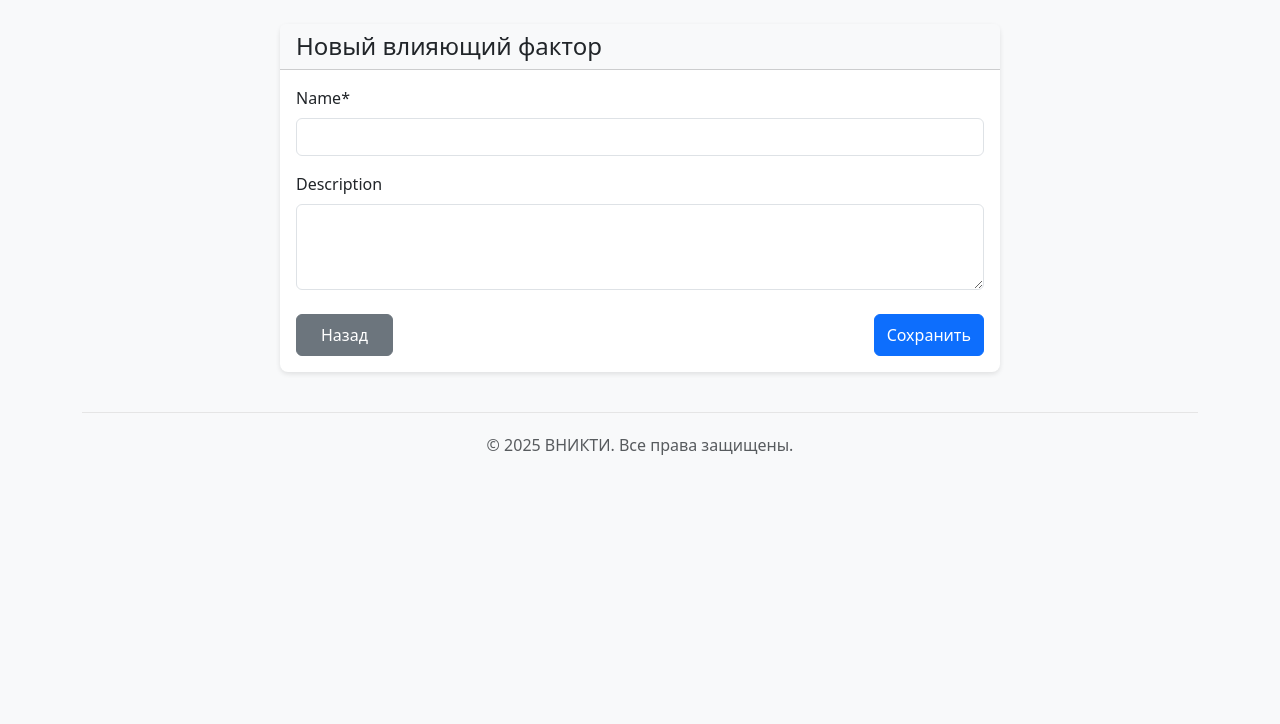
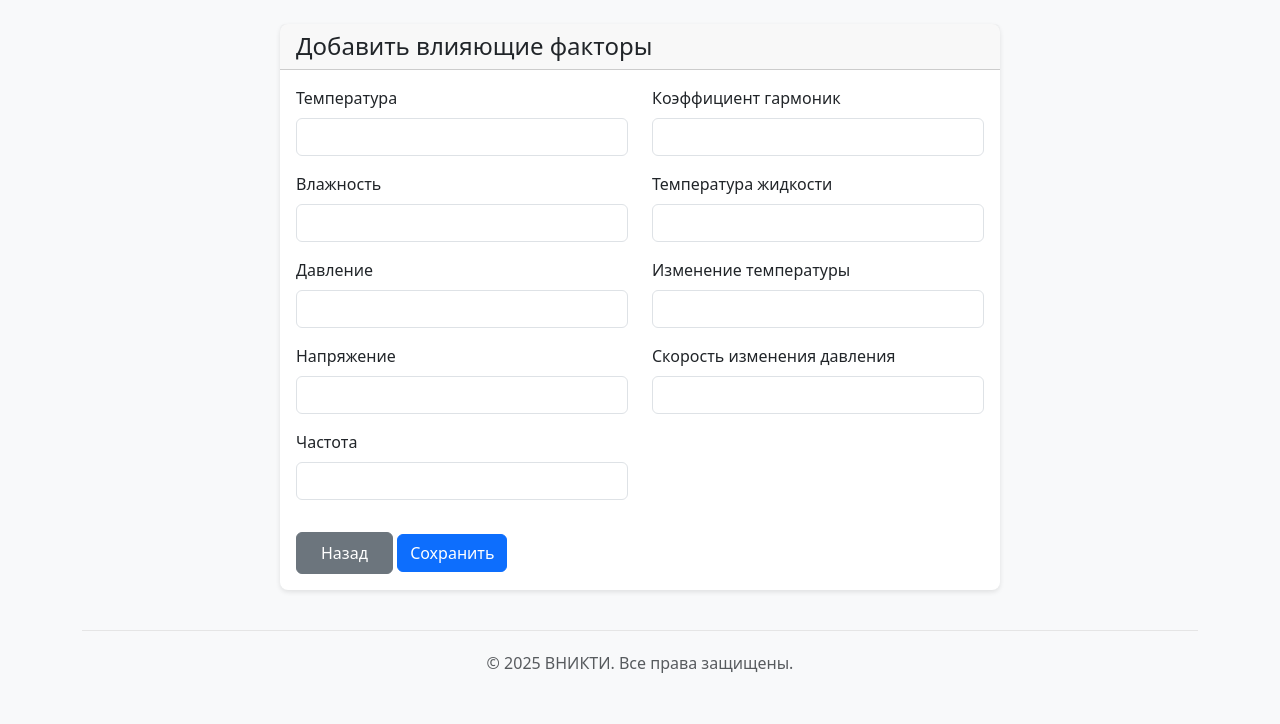
Before and after one commit to Slava-rep/diplomtest, a Django app: page /si/affecting-factors/create/ in a window 1280 px wide. Shown: the part 76-800 px from the top of the page. Run offline with Django 5.2, Linux system fonts and the light colour scheme; the visitor is signed in with stand-in values (Sample User, id 1); parts of the project's set-up code (start-up, migrations or seed data) failed here and were passed over; some libraries are stand-ins or nearby versions.

```diff
--- a/si/admin.py
+++ b/si/admin.py
@@ -27,8 +27,9 @@ class SiVerificationmethodAdmin(admin.ModelAdmin):
 
 @admin.register(SiAffectingfactors)
 class SiAffectingfactorsAdmin(admin.ModelAdmin):
-    list_display = ('name', 'description')
-    search_fields = ('name', 'description')
+    list_display = ('temperature', 'humidity', 'pressure', 'voltage', 'frequency')
+    search_fields = ('temperature', 'humidity', 'pressure', 'voltage', 'frequency')
+    list_filter = ('temperature', 'humidity', 'pressure')
 
 @admin.register(SiReference)
 class SiReferenceAdmin(admin.ModelAdmin):
--- a/si/forms.py
+++ b/si/forms.py
@@ -25,10 +25,38 @@ class SiVerificationmethodForm(forms.ModelForm):
 class SiAffectingfactorsForm(forms.ModelForm):
     class Meta:
         model = SiAffectingfactors
-        fields = ['name', 'description']
+        fields = [
+            'temperature',
+            'humidity',
+            'pressure',
+            'voltage',
+            'frequency',
+            'harmonic_coefficient',
+            'liquid_temperature',
+            'temperature_change',
+            'pressure_change_rate'
+        ]
         widgets = {
-            'name': forms.TextInput(attrs={'class': 'form-control'}),
-            'description': forms.Textarea(attrs={'rows': 3, 'class': 'form-control'}),
+            'temperature': forms.TextInput(attrs={'class': 'form-control'}),
+            'humidity': forms.TextInput(attrs={'class': 'form-control'}),
+            'pressure': forms.TextInput(attrs={'class': 'form-control'}),
+            'voltage': forms.TextInput(attrs={'class': 'form-control'}),
+            'frequency': forms.TextInput(attrs={'class': 'form-control'}),
+            'harmonic_coefficient': forms.TextInput(attrs={'class': 'form-control'}),
+            'liquid_temperature': forms.TextInput(attrs={'class': 'form-control'}),
+            'temperature_change': forms.TextInput(attrs={'class': 'form-control'}),
+            'pressure_change_rate': forms.TextInput(attrs={'class': 'form-control'})
+        }
+        labels = {
+            'temperature': 'Температура',
+            'humidity': 'Влажность',
+            'pressure': 'Давление',
+            'voltage': 'Напряжение',
+            'frequency': 'Частота',
+            'harmonic_coefficient': 'Коэффициент гармоник',
+            'liquid_temperature': 'Температура жидкости',
+            'temperature_change': 'Изменение температуры',
+            'pressure_change_rate': 'Скорость изменения давления'
         }
 
 class SiReferenceForm(forms.ModelForm):
--- a/si/models.py
+++ b/si/models.py
@@ -58,11 +58,18 @@ class SiVerificationmethod(models.Model):
 
 class SiAffectingfactors(models.Model):
     id_affecting_factors = models.AutoField(primary_key=True, db_column='id_affecting_factors')
-    name = models.CharField(max_length=255, db_column='name')
-    description = models.TextField(blank=True, null=True, db_column='description')
+    temperature = models.CharField(max_length=255, null=True, blank=True)
+    humidity = models.CharField(max_length=255, null=True, blank=True)
+    pressure = models.CharField(max_length=255, null=True, blank=True)
+    voltage = models.CharField(max_length=255, null=True, blank=True)
+    frequency = models.CharField(max_length=255, null=True, blank=True)
+    harmonic_coefficient = models.CharField(max_length=255, null=True, blank=True)
+    liquid_temperature = models.CharField(max_length=255, null=True, blank=True)
+    temperature_change = models.CharField(max_length=255, null=True, blank=True)
+    pressure_change_rate = models.CharField(max_length=255, null=True, blank=True)
 
     def __str__(self):
-        return self.name
+        return f"Фактор #{self.id_affecting_factors}"
 
     class Meta:
         db_table = 'affecting_factors'
--- a/si/templates/si/affectingfactors_form.html
+++ b/si/templates/si/affectingfactors_form.html
@@ -3,9 +3,9 @@
 
 {% block title %}
     {% if form.instance.pk %}
-        Редактирование влияющего фактора
+        Редактировать влияющие факторы
     {% else %}
-        Новый влияющий фактор
+        Добавить влияющие факторы
     {% endif %}
 {% endblock %}
 
@@ -14,28 +14,34 @@
     <div class="row justify-content-center">
         <div class="col-md-8">
             <div class="card">
-                <div class="card-header bg-light">
+                <div class="card-header">
                     <h4 class="mb-0">
                         {% if form.instance.pk %}
-                            <i class="fas fa-edit"></i> Редактирование влияющего фактора
+                            <i class="fas fa-edit"></i> Редактировать влияющие факторы
                         {% else %}
-                            <i class="fas fa-plus"></i> Новый влияющий фактор
+                            <i class="fas fa-plus"></i> Добавить влияющие факторы
                         {% endif %}
                     </h4>
                 </div>
                 <div class="card-body">
                     <form method="post" novalidate>
                         {% csrf_token %}
-
-                        <div class="form-group mb-3">
-                            {{ form.name|as_crispy_field }}
+                        <div class="row">
+                            <div class="col-md-6">
+                                {{ form.temperature|as_crispy_field }}
+                                {{ form.humidity|as_crispy_field }}
+                                {{ form.pressure|as_crispy_field }}
+                                {{ form.voltage|as_crispy_field }}
+                                {{ form.frequency|as_crispy_field }}
+                            </div>
+                            <div class="col-md-6">
+                                {{ form.harmonic_coefficient|as_crispy_field }}
+                                {{ form.liquid_temperature|as_crispy_field }}
+                                {{ form.temperature_change|as_crispy_field }}
+                                {{ form.pressure_change_rate|as_crispy_field }}
+                            </div>
                         </div>
-
-                        <div class="form-group mb-3">
-                            {{ form.description|as_crispy_field }}
-                        </div>
-
-                        <div class="d-flex justify-content-between mt-4">
+                        <div class="mt-3">
                             <a href="{% url 'si:affectingfactors_list' %}" class="btn btn-secondary">
                                 <i class="fas fa-arrow-left"></i> Назад
                             </a>
--- a/si/templates/si/home.html
+++ b/si/templates/si/home.html
@@ -45,7 +45,7 @@
                     <p class="card-text">Управление влияющими факторами при поверке</p>
                 </div>
                 <div class="card-footer">
-                    <a href="{% url 'si:affectingfactors_list' %}" class="btn btn-info">Управление влияющими факторами</a>
+                    <a href="{% url 'si:affectingfactors_list' %}" class="btn btn-info text-white">Управление влияющими факторами</a>
                 </div>
             </div>
         </div>
--- a/si/templates/si/verificationtype_list.html
+++ b/si/templates/si/verificationtype_list.html
@@ -6,7 +6,7 @@
 <div class="container mt-4">
     <div class="d-flex justify-content-between align-items-center mb-4">
         <h2>Типы поверки</h2>
-        <a href="{% url 'si:index' %}" class="btn btn-secondary">
+        <a href="{% url 'si:home' %}" class="btn btn-secondary">
             <i class="fas fa-arrow-left"></i> Назад
         </a>
     </div>
```
Also changed, not shown: certificates/forms.py (+31 -3 lines), si/templates/si/affectingfactors_list.html (+19 -5 lines).
